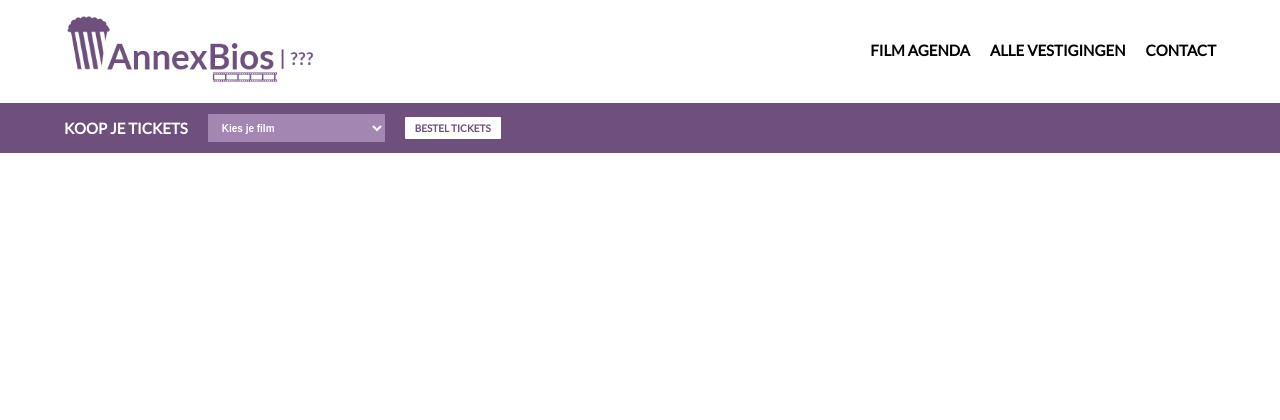
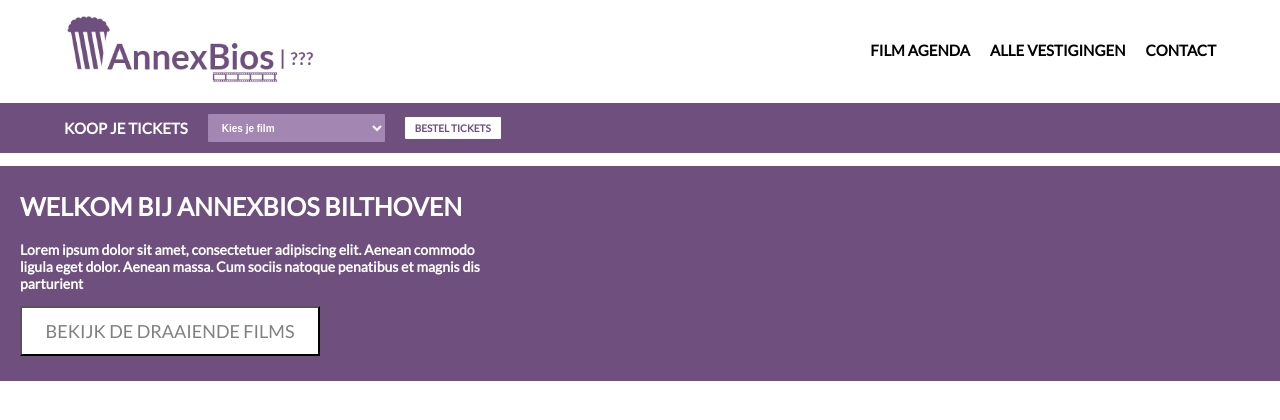
Before and after one commit to CasMeijer2005/annex-bios, a PHP site: page / in a window 1280 px wide; the page is wider, and only the part inside the window is pictured. Shown: the top 420 px of that part. Run offline with PHP 8.4, Linux system fonts and the light colour scheme.

Commit message:
Welkom text front page

```diff
--- a/assets/css/style.css
+++ b/assets/css/style.css
@@ -70,3 +70,30 @@ header li {
     padding: 5px 10px;
     border-radius: 1px;
 }
+.blok1{
+    width: 1366px;
+    background-color: #6E4F7D;
+    color: white;
+    display: flex;
+    align-items: center;
+    margin: auto;
+}
+.welkom-text{
+    width: 470px;
+    margin-left: 20px;
+    font-size: 12px;
+}
+#welkom-2{
+    font-size: 25px;
+    margin-bottom: 20px;
+}
+#btn-kies{
+    background-color: #fff;
+    color: grey;
+    width: 300px;
+    height: 50px;
+    padding: 5px;
+    margin-bottom: 25px;
+    font-size: 18px;
+    font-family: 'Lato', sans-serif;
+}
--- a/index.html
+++ b/index.html
@@ -34,5 +34,12 @@
             </div>
         </div>
     </header>
+    <div class="blok1">
+        <div class="welkom-text">
+            <h3 id="welkom-2">WELKOM BIJ ANNEXBIOS BILTHOVEN</h3>
+            <h3 id="if">Lorem ipsum dolor sit amet, consectetuer adipiscing elit. Aenean commodo ligula eget dolor. Aenean massa. Cum sociis natoque penatibus et magnis dis parturient</h3>
+            <button id="btn-kies">BEKIJK DE DRAAIENDE FILMS</button>
+        </div>
+     </div>
 </body>
 </html>
```
Also changed, not shown: 1 other file.
